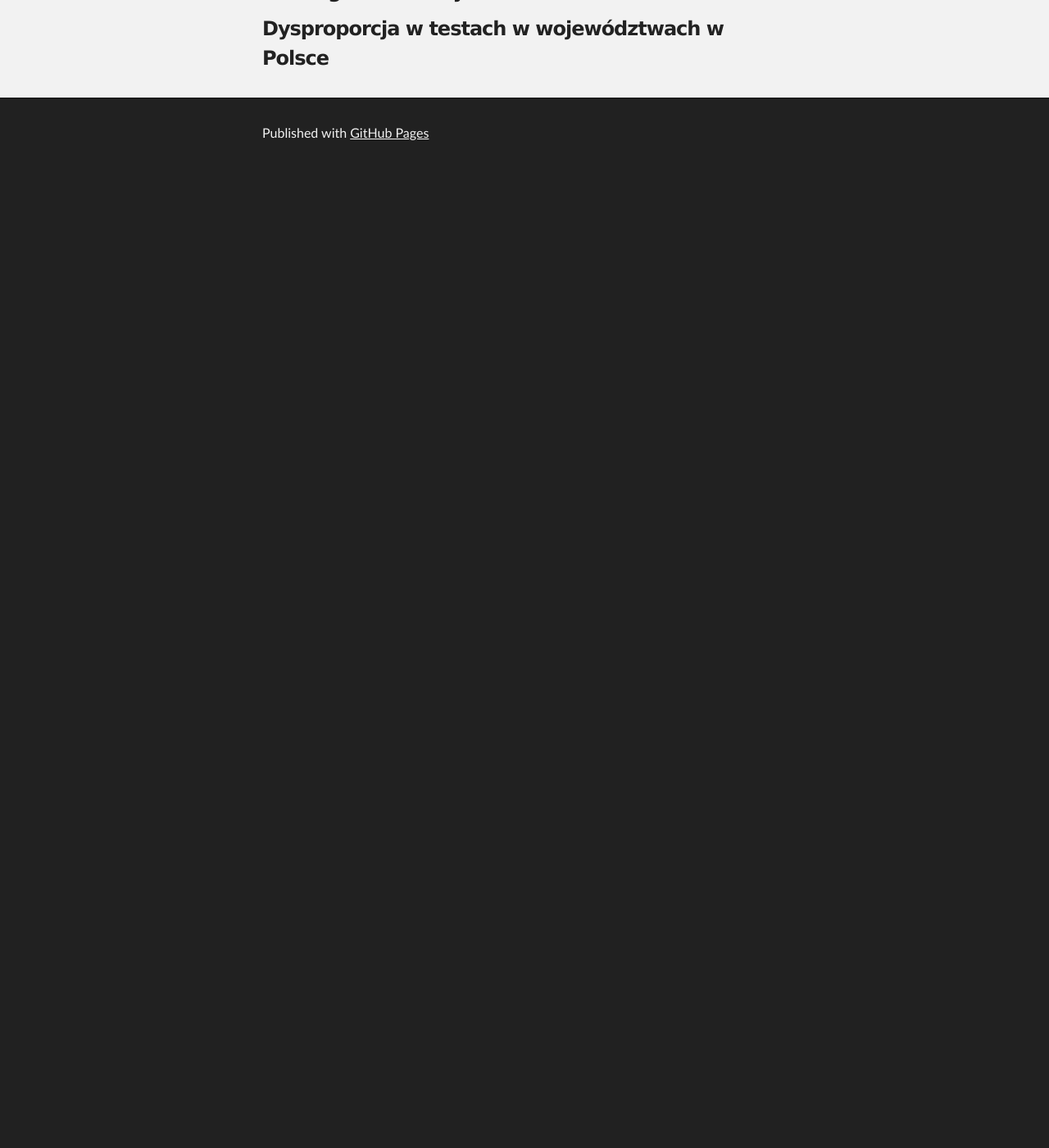
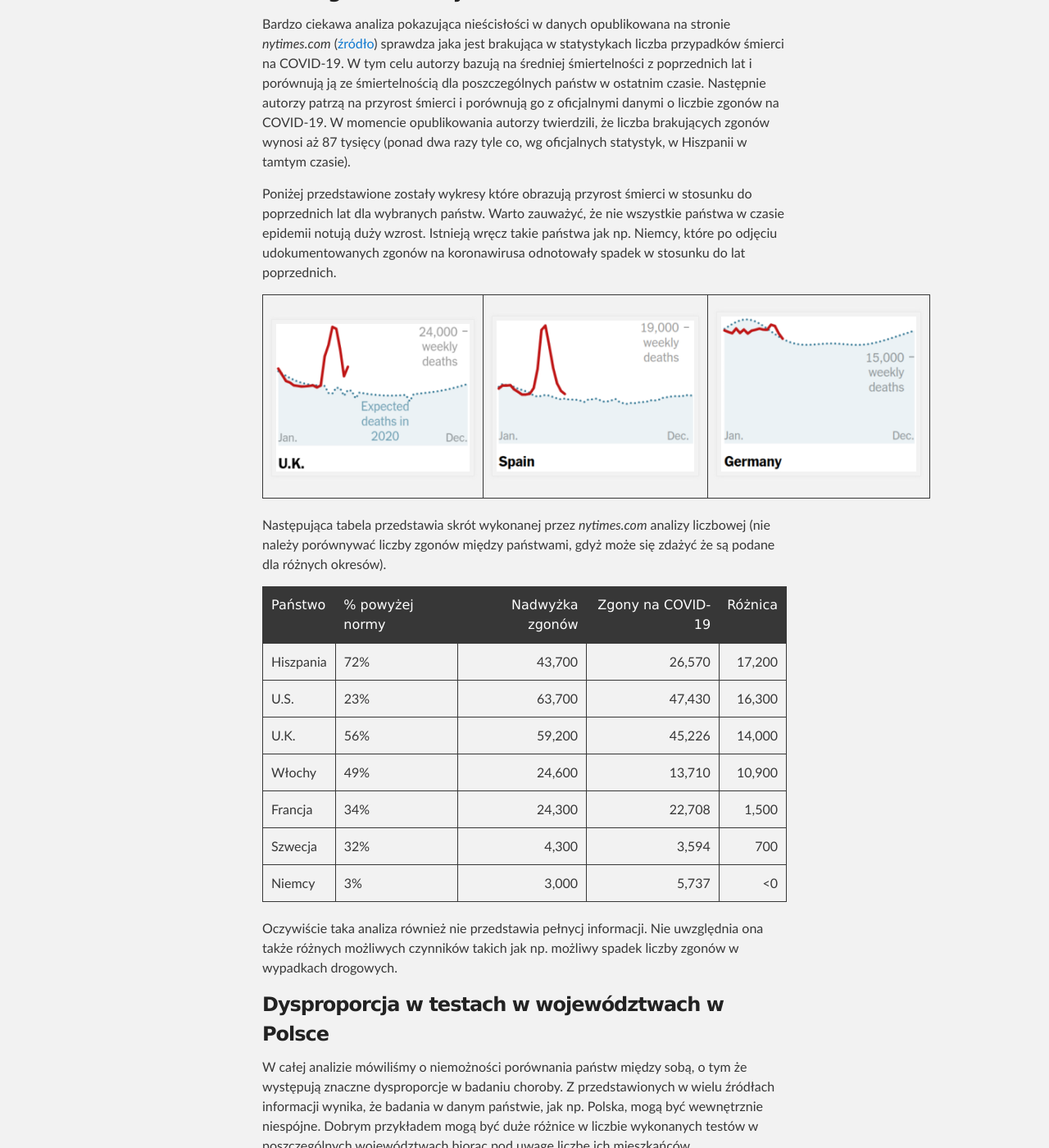
Before and after one commit to covid19ai/covid19ai.github.io, a Jekyll site: the page built from otheranalyzes.md, in a window 1280 px wide and 1400 px high, scrolled down 1610 px. Shown: the whole window at 82% size. Built offline with Jekyll 4.4.1, drawn with Linux system fonts in a browser that asks for light colours; before the commit the page ends 1819 px from its top, so only the background shows below that; some of the changed text lies outside the part shown.

Commit message:
Chyba koniec?

```diff
--- a/otheranalyzes.md
+++ b/otheranalyzes.md
@@ -42,4 +42,58 @@ Poniższy wykres przedstawia przykładowe wyniki klasteryzacji.
 
 ### Missing Deaths - nytimes.com
 
+Bardzo ciekawa analiza pokazująca nieścisłości w danych opublikowana na stronie *nytimes.com* ([źródło](https://www.nytimes.com/interactive/2020/04/21/world/coronavirus-missing-deaths.html))
+sprawdza jaka jest brakująca w statystykach liczba przypadków śmierci na COVID-19. W tym celu autorzy bazują na średniej
+śmiertelności z poprzednich lat i porównują ją ze śmiertelnością dla poszczególnych państw w ostatnim czasie.
+Następnie autorzy patrzą na przyrost śmierci i porównują go z oficjalnymi danymi o liczbie zgonów na COVID-19.
+W momencie opublikowania autorzy twierdzili, że liczba brakujących zgonów wynosi aż 87 tysięcy
+(ponad dwa razy tyle co, wg oficjalnych statystyk, w Hiszpanii w tamtym czasie).
+
+Poniżej przedstawione zostały wykresy które obrazują przyrost śmierci w stosunku do poprzednich lat dla wybranych państw.
+Warto zauważyć, że nie wszystkie państwa w czasie epidemii notują duży wzrost. Istnieją wręcz takie państwa jak np.
+Niemcy, które po odjęciu udokumentowanych zgonów na koronawirusa odnotowały spadek w stosunku do lat poprzednich.
+
+![Missing deaths UK](./assets/images/plots/nytimes1.png) | ![Missing deaths Spain](./assets/images/plots/nytimes2.png) | ![Missing deaths Germany](./assets/images/plots/nytimes3.png)
+
+Następująca tabela przedstawia skrót wykonanej przez *nytimes.com* analizy liczbowej
+(nie należy porównywać liczby zgonów między państwami, gdyż może się zdażyć że są podane dla różnych okresów).
+
+| Państwo | % powyżej normy | Nadwyżka zgonów | Zgony na COVID-19 | Różnica |
+| ------- | --------------- | --------------: | ----------------: | ------: |
+| Hiszpania | 72% | 43,700 | 26,570 | 17,200 |
+| U.S. | 23% | 63,700 | 47,430 | 16,300 |
+| U.K. | 56% | 59,200 | 45,226 | 14,000 |
+| Włochy | 49% | 24,600 | 13,710 | 10,900 |
+| Francja | 34% | 24,300 | 22,708 | 1,500 |
+| Szwecja | 32% | 4,300 | 3,594 | 700 |
+| Niemcy | 3% | 3,000 | 5,737 | <0 |
+
+Oczywiście taka analiza również nie przedstawia pełnycj informacji. Nie uwzględnia ona także różnych możliwych czynników
+takich jak np. możliwy spadek liczby zgonów w wypadkach drogowych.
+
 ### Dysproporcja w testach w województwach w Polsce
+
+W całej analizie mówiliśmy o niemożności porównania państw między sobą, o tym że występują znaczne dysproporcje w badaniu
+choroby. Z przedstawionych w wielu źródłach informacji wynika, że badania w danym państwie, jak np. Polska, mogą być
+wewnętrznie niespójne. Dobrym przykładem mogą być duże różnice w liczbie wykonanych testów w poszczególnych województwach
+biorąc pod uwagę liczbę ich mieszkańców.
+
+Poniższa infografika (stan na 25.05.2020 [źródło](https://www.medonet.pl/koronawirus/koronawirus-w-polsce,ile-testow-robi-sie-w-poszczegolnych-wojewodztwach--mz-publikuje-dane,artykul,85710032.html))
+przedstawia liczbę wykonanych testów dla każdego z województw. Warto zwrócić uwagę na dwa najliczniej zamieszkiwane
+województwa - mazowieckie oraz śląskie. Widoczna jest duża dysproporcja liczby testów między tymi województwami.
+W województwie mazowieckim wykonano ponad trzy razy tyle testów co w śląskim (należy brać pod uwagę to, że są to dane przedstawione
+po ,,wybuchu epidemii" na śląsku, wcześniej dysproporcje były jeszcze większe), gdzie liczba mieszkańców różni się o
+700-800 tysięcy (5,3 mln w mazowieckim, 4,6 mln na śląsku). Gęstość zaludnienia na śląsku jest ok. 2,5 razy większa niż
+w województwie mazowieckim. Oczywiście zagęszczenie ludności w samej Warszawie jest duże, jednak poza nią znacząco spada.
+Śląsk natomiast można traktować jako konurbację, gdzie gęstość zaludnienia na większym obszarze jest stosunkowo duża.
+Śląsk też posiada więcej dużych miast na prawach powiatu (19), w województwie mazowieckim jest to natomiast tylko 5 miast.
+W obliczu tych faktów zdawać by się mogło że województwa te powinny być traktowane podobnie pod względem wykonywanych testów
+na COVID-19. Tak jednak nie jest.
+
+![Testy w Polsce](./assets/images/plots/testypolska.jpg)
+
+Warto zauważyć również, że liczba zachorowań w woj. śląskim jest ponad dwa razy wyższa niż w woj. mazowieckim.
+Na podstawie dysproporcji w liczbie testów można jednak zakładać, że ta liczba jest dużo wyższa. Poniżej przedstawiono
+mapę pokazującą liczbę zarażonych (stan na 27.05.2020 [źródło](https://tvn24.pl/polska/koronawirus-w-polsce-mapa-zakazen-wykres-ponad-24-tys-zachorowan-ponad-tysiac-osob-nie-zyje-2-czerwca-2020-4344739).
+
+![Przypadki w Polsce](./assets/images/plots/liczbypolska.png)
```
Also changed, not shown: assets/images/plots/liczbypolska.png (added), assets/images/plots/nytimes1.png (added), assets/images/plots/nytimes2.png (added), assets/images/plots/nytimes3.png (added), assets/images/plots/testypolska.jpg (added).
